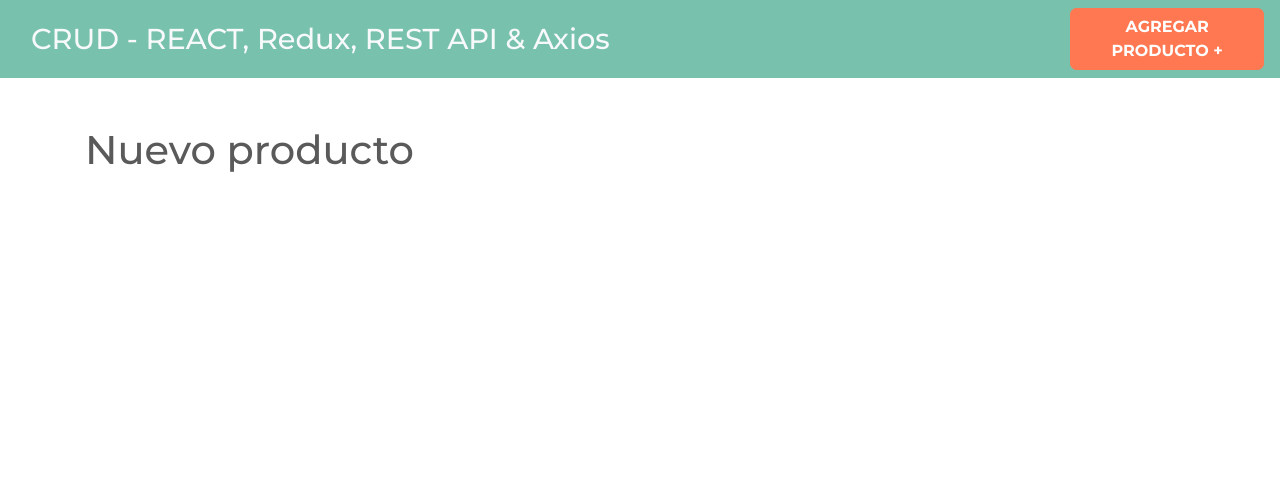
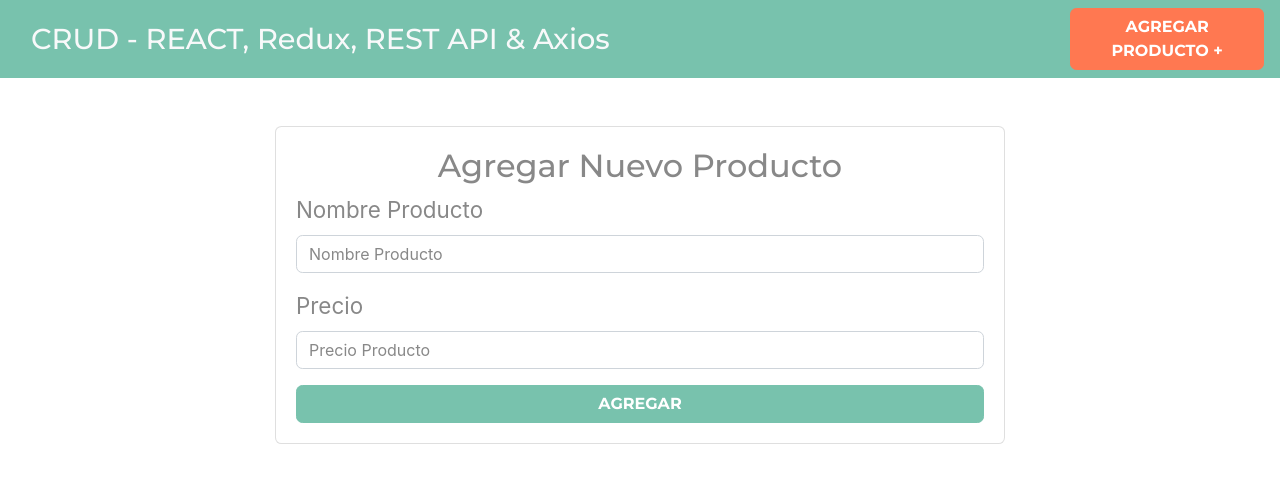
Before and after one commit to oscar02r/crudredux, a React (Create React App) app: page /productos/nuevo in a window 1280 px wide. Shown: the top 482 px of the page. Built offline with nearby package versions, Linux system fonts and the light colour scheme.

Commit message:
Adding form editing procdut

```diff
--- a/src/components/EditarProducto.js
+++ b/src/components/EditarProducto.js
@@ -2,7 +2,40 @@
 
 const EditarProducto = () => {
     return (
-        <h1>Editar Producto</h1>
+        <div className="row justify-content-center">
+      <div className="col-md-8">
+        <div className="card">
+          <div className="card-body">
+            <h2 className="text-center">Editar Producto</h2>
+            <form >
+                <div className="form-group">
+                    <label htmlFor="">Nombre Producto</label>
+                    <input
+                      type="text"
+                      className="form-control"
+                      placeholder="Nombre Producto"
+                      name="nombre"
+                    />
+                </div>
+
+                <div className="form-group">
+                    <label htmlFor="">Precio</label>
+                    <input
+                      type="number"
+                      className="form-control"
+                      placeholder="Precio Producto"
+                      name="precio"
+                    />
+                </div>
+                <button
+                  type="submit"
+                  className="btn btn-primary font-weight-bold text-uppercase d-block w-100"
+                >Guardar Cambios</button>
+            </form>
+          </div>
+        </div>
+      </div>
+    </div>
      );
 }
 
--- a/src/components/NuevoProducto.js
+++ b/src/components/NuevoProducto.js
@@ -1,9 +1,42 @@
-import React from 'react'
+import React from "react";
 
 const NuevoProducto = () => {
-    return (
-        <h1>Nuevo producto</h1>
-     );
-}
+  return (
+    <div className="row justify-content-center">
+      <div className="col-md-8">
+        <div className="card">
+          <div className="card-body">
+            <h2 className="text-center">Agregar Nuevo Producto</h2>
+            <form >
+                <div className="form-group">
+                    <label htmlFor="">Nombre Producto</label>
+                    <input
+                      type="text"
+                      className="form-control"
+                      placeholder="Nombre Producto"
+                      name="nombre"
+                    />
+                </div>
+
+                <div className="form-group">
+                    <label htmlFor="">Precio</label>
+                    <input
+                      type="number"
+                      className="form-control"
+                      placeholder="Precio Producto"
+                      name="precio"
+                    />
+                </div>
+                <button
+                  type="submit"
+                  className="btn btn-primary font-weight-bold text-uppercase d-block w-100"
+                >Agregar</button>
+            </form>
+          </div>
+        </div>
+      </div>
+    </div>
+  );
+};
 
 export default NuevoProducto;
--- a/src/components/Productos.js
+++ b/src/components/Productos.js
@@ -3,7 +3,21 @@
 
 const Productos = () => {
     return (
-        <h1>Productos</h1>
+        <>
+          <h1 className="text-center my-5" >Listado de Productos</h1>
+          <table className="table table-striped">
+            <thead className="bg-primary table-dark">
+             <tr>
+                 <th scope="col">Nombre</th>
+                 <th scope="col">Precio</th>
+                 <th scope="col">Acciones</th>
+             </tr>
+            </thead>
+            <tbody>
+
+            </tbody>
+          </table>
+        </>
      );
 }
 
```
Also changed, not shown: src/App.js (+13 -13 lines).
